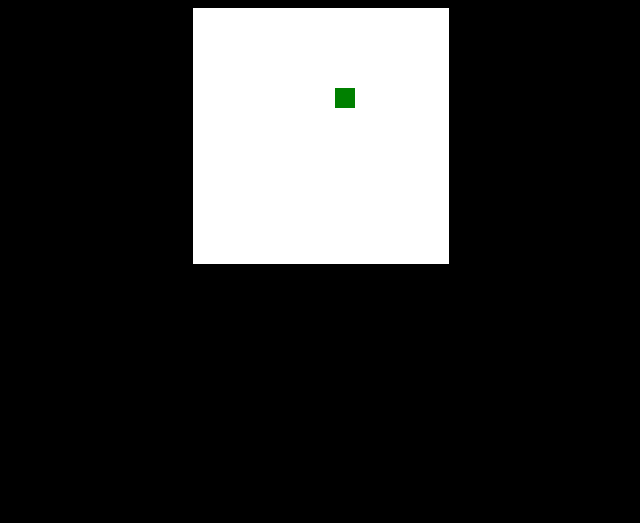
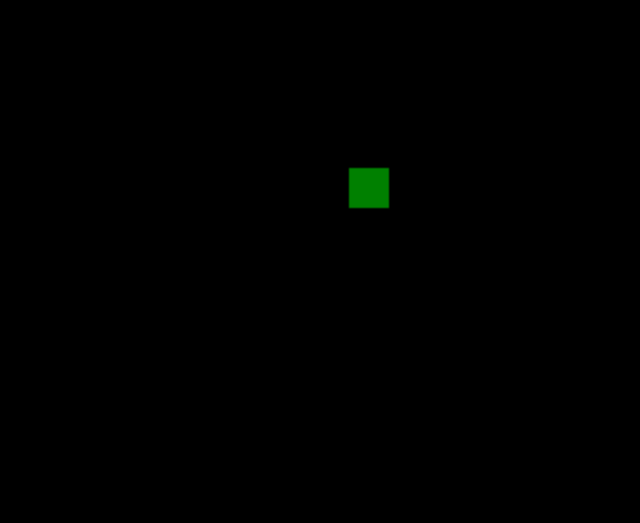
Before and after one commit to daivan/the_alchemist, a website: page dist/index.html in a window 1280 px wide. Shown: the whole page, without its empty margins (319-959 px from the left). Drawn offline with Linux system fonts and the light colour scheme.

Commit message:
Add cauldron canvases

```diff
--- a/dist/index.html
+++ b/dist/index.html
@@ -8,14 +8,45 @@
             }
 
             canvas {
-                display: block;
-                background: #FFF;
+                position: absolute;
+                top: 0;
+                left: 0;
                 margin: auto;
+                min-width: 100%;
+            }
+            #canvas {
+                z-index: 1;
+            }
+            #water {
+                z-index: 0;
+            }
+            #background {
+                z-index: 2;
+                image-rendering: pixelated;
+                image-rendering: -moz-crisp-edges;
+                image-rendering: crisp-edges;
+
+            }
+            .canvas-container {
+                position: relative;
+                width: 1024px;
+                height: 1024px;
+                margin: auto;
+            }
+            @media (max-width: 1980px) {
+                .canvas-container {
+                    max-width: 512px;
+                }
             }
         </style>
     </head>
     <body>
-        <canvas id="canvas" width="256" height="256"></canvas>
+        <!-- stack canvases on top of each other-->
+        <div class="canvas-container">
+            <canvas id="canvas" width="256" height="256"></canvas>
+            <canvas id="water" width="256" height="256"></canvas>
+            <canvas id="background" width="256" height="256"></canvas>
+        </div>
     </body>
     <script src="main.js"></script>
 </html>
```
